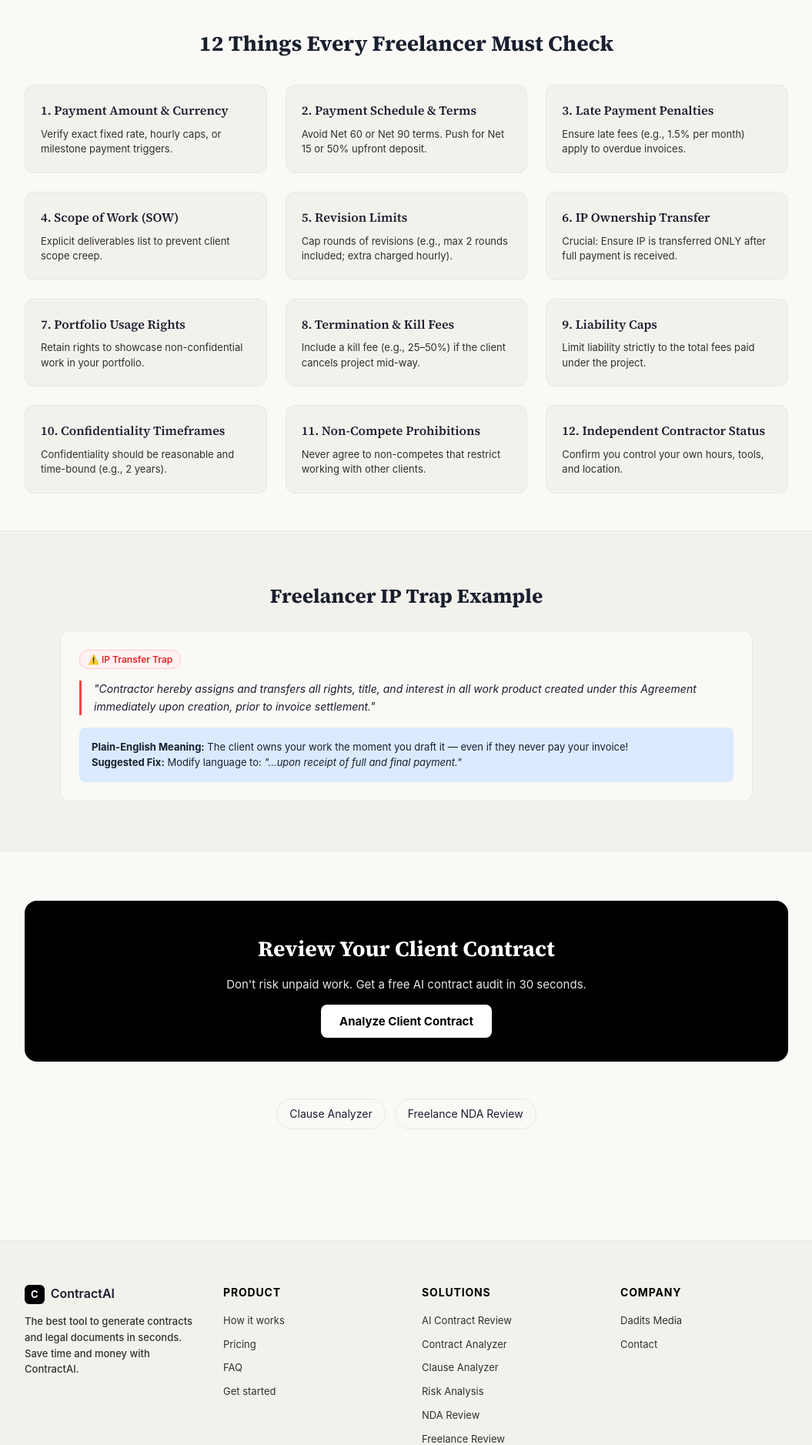
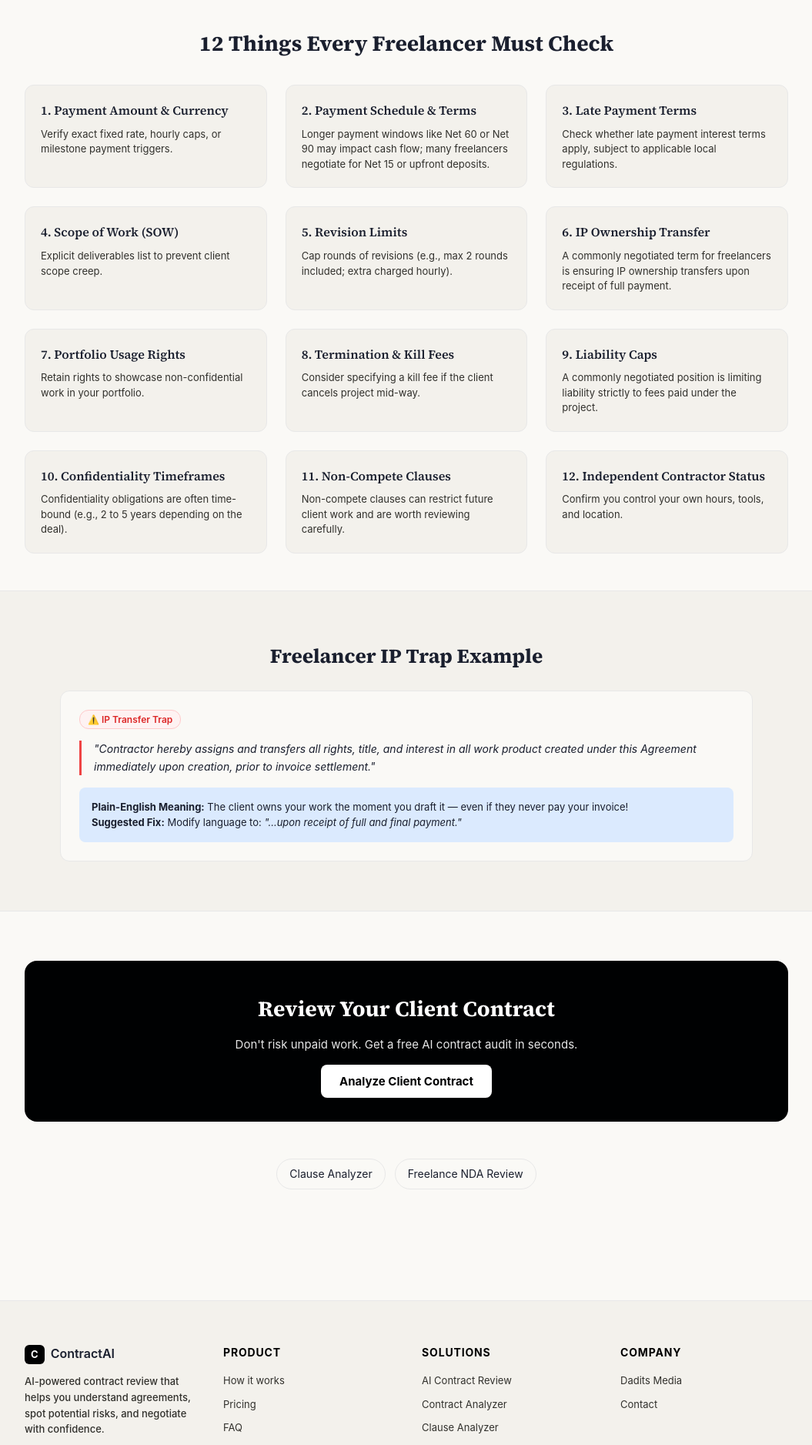
Before and after one commit to mehulwithai/contractai-frontend, a Next.js app: page /freelance-contract-review in a window 1280 px wide. Shown: the part 480-2357 px from the top of the page at 77% size, without its empty margins (112-1167 px from the left). Built offline with nearby package versions, Linux system fonts and the light colour scheme; no server answers.

Commit message:
fix(website): targeted content accuracy, pricing consistency, legal qualifications, and claim auditing

```diff
--- a/app/contract-analyzer/page.js
+++ b/app/contract-analyzer/page.js
@@ -87,7 +87,7 @@ export default function ContractAnalyzerPage() {
           </div>
 
           <div style={{ textAlign: 'center', fontSize: '13px', color: 'var(--text-muted)' }}>
-            ⚡ Generated automatically by ContractAI Engine in 14.2 seconds
+            ⚡ Generated automatically by ContractAI Engine in seconds
           </div>
         </div>
       </section>
@@ -99,7 +99,7 @@ export default function ContractAnalyzerPage() {
             Supported Contract Types
           </h2>
           <p style={{ fontSize: '16px', color: 'var(--text-secondary)', textAlign: 'center', marginBottom: '40px' }}>
-            Our AI model has been trained on thousands of commercial agreements:
+            ContractAI analyzes your agreement and highlights potential risks, important clauses, and areas worth reviewing:
           </p>
 
           <div style={{ display: 'grid', gridTemplateColumns: 'repeat(auto-fit, minmax(240px, 1fr))', gap: '20px' }}>
--- a/app/contract-clause-analyzer/page.js
+++ b/app/contract-clause-analyzer/page.js
@@ -105,7 +105,7 @@ export default function ContractClauseAnalyzerPage() {
       <section style={{ maxWidth: '1040px', margin: '0 auto', padding: '64px 24px', textAlign: 'center' }}>
         <div style={{ background: 'var(--accent)', color: '#fff', padding: '40px 24px', borderRadius: '16px', marginBottom: '48px' }}>
           <h2 style={{ fontSize: '28px', fontWeight: 700, marginBottom: '12px' }}>Analyze Every Clause in Your Contract</h2>
-          <p style={{ fontSize: '15px', opacity: 0.9, marginBottom: '24px' }}>Let ContractAI inspect your agreement line-by-line in under 30 seconds.</p>
+          <p style={{ fontSize: '15px', opacity: 0.9, marginBottom: '24px' }}>Let ContractAI inspect your agreement line-by-line in seconds.</p>
           <Link href="/signup" style={{ background: '#fff', color: 'var(--accent)', padding: '12px 26px', borderRadius: '8px', fontWeight: 700, textDecoration: 'none' }}>
             Upload & Analyze Clauses
           </Link>
--- a/app/freelance-contract-review/page.js
+++ b/app/freelance-contract-review/page.js
@@ -43,16 +43,16 @@ export default function FreelanceContractReviewPage() {
         <div style={{ display: 'grid', gridTemplateColumns: 'repeat(auto-fit, minmax(280px, 1fr))', gap: '24px' }}>
           {[
             { title: '1. Payment Amount & Currency', desc: 'Verify exact fixed rate, hourly caps, or milestone payment triggers.' },
-            { title: '2. Payment Schedule & Terms', desc: 'Avoid Net 60 or Net 90 terms. Push for Net 15 or 50% upfront deposit.' },
-            { title: '3. Late Payment Penalties', desc: 'Ensure late fees (e.g., 1.5% per month) apply to overdue invoices.' },
+            { title: '2. Payment Schedule & Terms', desc: 'Longer payment windows like Net 60 or Net 90 may impact cash flow; many freelancers negotiate for Net 15 or upfront deposits.' },
+            { title: '3. Late Payment Terms', desc: 'Check whether late payment interest terms apply, subject to applicable local regulations.' },
             { title: '4. Scope of Work (SOW)', desc: 'Explicit deliverables list to prevent client scope creep.' },
             { title: '5. Revision Limits', desc: 'Cap rounds of revisions (e.g., max 2 rounds included; extra charged hourly).' },
-            { title: '6. IP Ownership Transfer', desc: 'Crucial: Ensure IP is transferred ONLY after full payment is received.' },
+            { title: '6. IP Ownership Transfer', desc: 'A commonly negotiated term for freelancers is ensuring IP ownership transfers upon receipt of full payment.' },
             { title: '7. Portfolio Usage Rights', desc: 'Retain rights to showcase non-confidential work in your portfolio.' },
-            { title: '8. Termination & Kill Fees', desc: 'Include a kill fee (e.g., 25–50%) if the client cancels project mid-way.' },
-            { title: '9. Liability Caps', desc: 'Limit liability strictly to the total fees paid under the project.' },
-            { title: '10. Confidentiality Timeframes', desc: 'Confidentiality should be reasonable and time-bound (e.g., 2 years).' },
-            { title: '11. Non-Compete Prohibitions', desc: 'Never agree to non-competes that restrict working with other clients.' },
+            { title: '8. Termination & Kill Fees', desc: 'Consider specifying a kill fee if the client cancels project mid-way.' },
+            { title: '9. Liability Caps', desc: 'A commonly negotiated position is limiting liability strictly to fees paid under the project.' },
+            { title: '10. Confidentiality Timeframes', desc: 'Confidentiality obligations are often time-bound (e.g., 2 to 5 years depending on the deal).' },
+            { title: '11. Non-Compete Clauses', desc: 'Non-compete clauses can restrict future client work and are worth reviewing carefully.' },
             { title: '12. Independent Contractor Status', desc: 'Confirm you control your own hours, tools, and location.' },
           ].map((item, idx) => (
             <div key={idx} style={{ background: 'var(--bg-secondary)', border: '1px solid var(--border)', borderRadius: '12px', padding: '20px' }}>
@@ -90,7 +90,7 @@ export default function FreelanceContractReviewPage() {
       <section style={{ maxWidth: '1040px', margin: '0 auto', padding: '64px 24px', textAlign: 'center' }}>
         <div style={{ background: 'var(--accent)', color: '#fff', padding: '40px 24px', borderRadius: '16px', marginBottom: '48px' }}>
           <h2 style={{ fontSize: '28px', fontWeight: 700, marginBottom: '12px' }}>Review Your Client Contract</h2>
-          <p style={{ fontSize: '15px', opacity: 0.9, marginBottom: '24px' }}>Don't risk unpaid work. Get a free AI contract audit in 30 seconds.</p>
+          <p style={{ fontSize: '15px', opacity: 0.9, marginBottom: '24px' }}>Don't risk unpaid work. Get a free AI contract audit in seconds.</p>
           <Link href="/signup" style={{ background: '#fff', color: 'var(--accent)', padding: '12px 24px', borderRadius: '8px', fontWeight: 700, textDecoration: 'none' }}>
             Analyze Client Contract
           </Link>
--- a/app/nda-review/page.js
+++ b/app/nda-review/page.js
@@ -44,7 +44,7 @@ export default function NDAReviewPage() {
           {[
             { title: '1. Mutual vs. One-Sided', desc: 'Is confidentiality protected for both parties or strictly one-way?' },
             { title: '2. Definition of Confidential Info', desc: 'Is information clearly defined, or does it cover all oral and written chatter indefinitely?' },
-            { title: '3. Duration of Confidentiality', desc: 'Standard business NDAs last 2 to 5 years. Beware of perpetual obligations unless dealing with trade secrets.' },
+            { title: '3. Duration of Confidentiality', desc: 'Business NDAs often specify confidentiality terms of 2 to 5 years, though appropriate duration depends on the contract and applicable law.' },
             { title: '4. Permitted Disclosures', desc: 'Can you disclose information to your legal, financial, and tax advisors?' },
             { title: '5. Standard Exclusions', desc: 'Information already public, previously known, or independently developed must be excluded.' },
             { title: '6. Return or Destruction of Data', desc: 'Does the clause require destroying electronic backups, which may be technically impossible?' },
@@ -85,7 +85,7 @@ export default function NDAReviewPage() {
       <section style={{ maxWidth: '1040px', margin: '0 auto', padding: '64px 24px', textAlign: 'center' }}>
         <div style={{ background: 'var(--accent)', color: '#fff', padding: '40px 24px', borderRadius: '16px', marginBottom: '48px' }}>
           <h2 style={{ fontSize: '28px', fontWeight: 700, marginBottom: '12px' }}>Upload Your NDA for Instant Audit</h2>
-          <p style={{ fontSize: '15px', opacity: 0.9, marginBottom: '24px' }}>Check confidentiality duration and spot hidden clauses in 30 seconds.</p>
+          <p style={{ fontSize: '15px', opacity: 0.9, marginBottom: '24px' }}>Check confidentiality duration and spot hidden clauses in seconds.</p>
           <Link href="/signup" style={{ background: '#fff', color: 'var(--accent)', padding: '12px 24px', borderRadius: '8px', fontWeight: 700, textDecoration: 'none' }}>
             Analyze NDA Free
           </Link>
--- a/app/page.js
+++ b/app/page.js
@@ -267,7 +267,7 @@ function HowItWorks() {
 
 function ComparisonTable() {
   const rows = [
-    ['Cost per review', '$49/mo unlimited', '$300–800 each', 'Free, but no structure'],
+    ['Cost per review', '$10/mo unlimited', '$300–800 each', 'Free, but no structure'],
     ['Turnaround time', 'Under 1 minute', '3–10 business days', 'Instant'],
     ['Plain-English flags', '✓', '✗ — legal memo format', '✗ — no consistent format'],
     ['Suggested redlines', '✓', 'Sometimes, at extra cost', '✗'],
@@ -372,7 +372,7 @@ function Pricing() {
           <div style={{ fontFamily: 'var(--inter)', fontSize: '50px', fontWeight: 600, color: 'var(--accent)', lineHeight: 1, fontWeight: 700 }}>$10</div>
           <div style={{ color: 'var(--text-secondary)', marginBottom: '28px', fontSize: '14px', fontWeight: 500 }}>per month · cancel anytime</div>
           <div style={{ display: 'flex', flexDirection: 'column', gap: '10px', maxWidth: '280px', margin: '0 auto 28px', textAlign: 'left', fontWeight: 500 }}>
-            {['Unlimited contract reviews', 'Risk flags in plain English', 'Suggested redline language', 'Contract vault & history', 'Renewal date alerts'].map(f => (
+            {['Unlimited contract reviews', 'Risk flags in plain English', 'Suggested redline language', 'Contract vault & history', 'Key dates & deadlines'].map(f => (
               <div key={f} style={{ display: 'flex', gap: '8px', alignItems: 'center', fontSize: '14px' }}>
                 <span style={{ color: 'var(--accent)', fontWeight: 700 }}>✓</span>
                 <span style={{ color: 'var(--text-secondary)' }}>{f}</span>
@@ -401,7 +401,7 @@ function FAQ() {
     { q: 'Is this a replacement for a lawyer?', a: 'No. ContractAI helps you understand what you\'re signing and flag obvious red flags fast. For high-stakes or unusually complex agreements, we\'ll always recommend a qualified lawyer — and our review even tells you when that\'s the smart move.' },
     { q: 'What file types can I upload?', a: 'PDF and Word (.docx) files, up to 10MB. That covers the vast majority of contracts you\'ll receive by email.' },
     { q: 'Is my contract data kept private?', a: 'Yes. Your documents are stored securely and never used to train any AI model. Only you can see your own reviews.' },
-    { q: 'What happens after my free review?', a: 'You can upgrade to unlimited reviews for $49/month, cancel anytime. No card required to try your first one.' },
+    { q: 'What happens after my free review?', a: 'You can upgrade to unlimited reviews for $10/month, cancel anytime. No card required to try your first one.' },
     { q: 'What kinds of contracts does it handle?', a: 'NDAs, vendor agreements, freelance contracts, employment offers, SaaS subscription terms, and most standard business agreements.' },
   ]
   const [open, setOpen] = useState(0)
--- a/app/upgrade/page.js
+++ b/app/upgrade/page.js
@@ -151,7 +151,7 @@ fontWeight: 500,
         'Risk flags in plain English',
         'Suggested redline language',
         'Contract vault & search history',
-        'Renewal date alerts',
+        'Key dates & deadlines',
         'Priority support',
       ].map((feat) => (
         <div
--- a/components/Footer.jsx
+++ b/components/Footer.jsx
@@ -33,8 +33,8 @@ export default function Footer() {
                 ContractAI
               </span>
             </div>
-            <p style={{  fontSize: '13px', color: 'var(--text-secondary)', lineHeight: 1.6, maxWidth: '220px', fontWeight: 500 }}>
-              The best tool to generate contracts and legal documents in seconds. Save time and money with ContractAI.
+            <p style={{  fontSize: '13px', color: 'var(--text-secondary)', lineHeight: 1.6, maxWidth: '240px', fontWeight: 500 }}>
+              AI-powered contract review that helps you understand agreements, spot potential risks, and negotiate with confidence.
             </p>
           </div>
 
```
Also changed, not shown: app/ai-contract-review/page.js (+4 -4 lines), app/contract-review-for-startups/page.js (+7 -7 lines), app/contract-review/page.js (+4 -4 lines).
